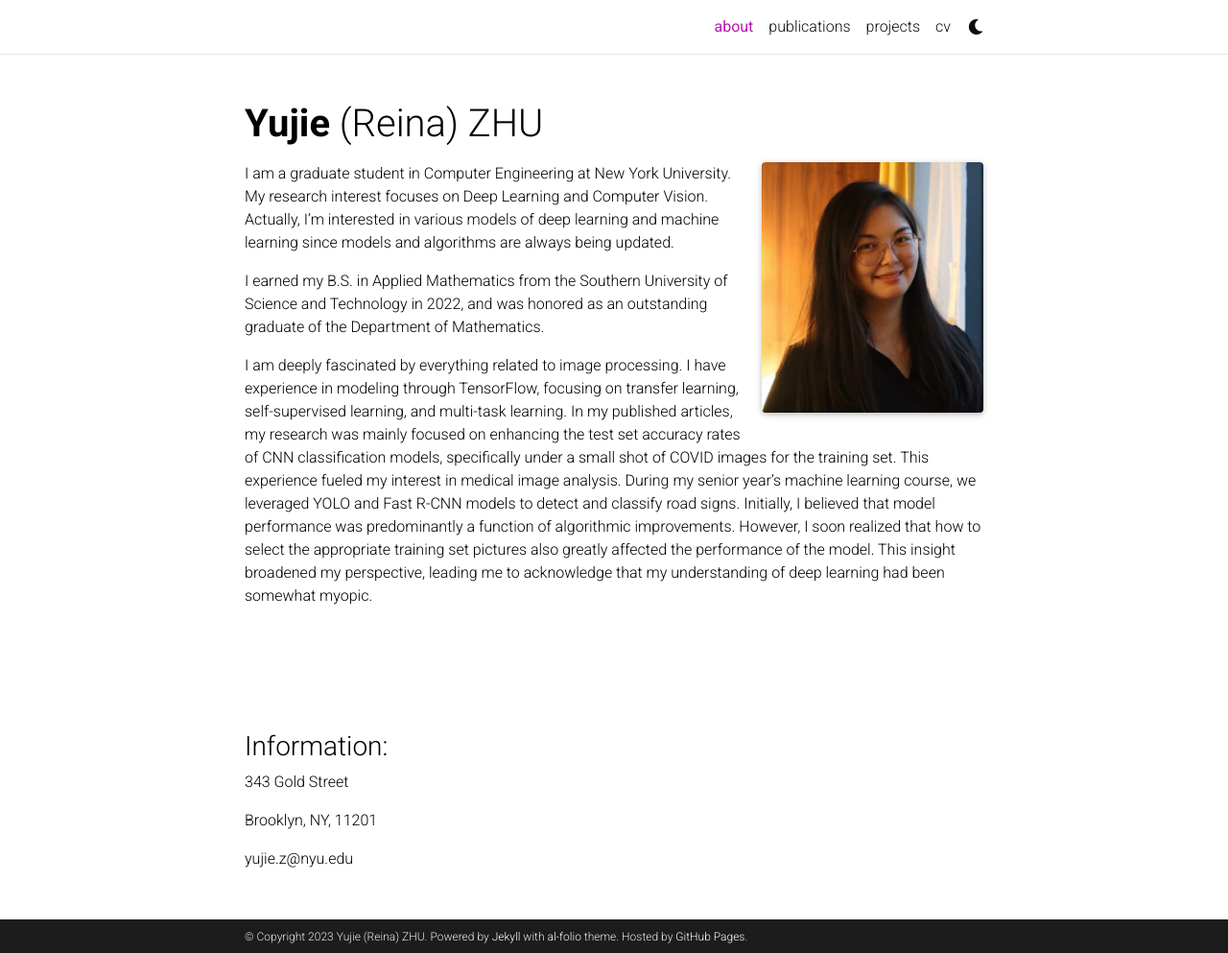
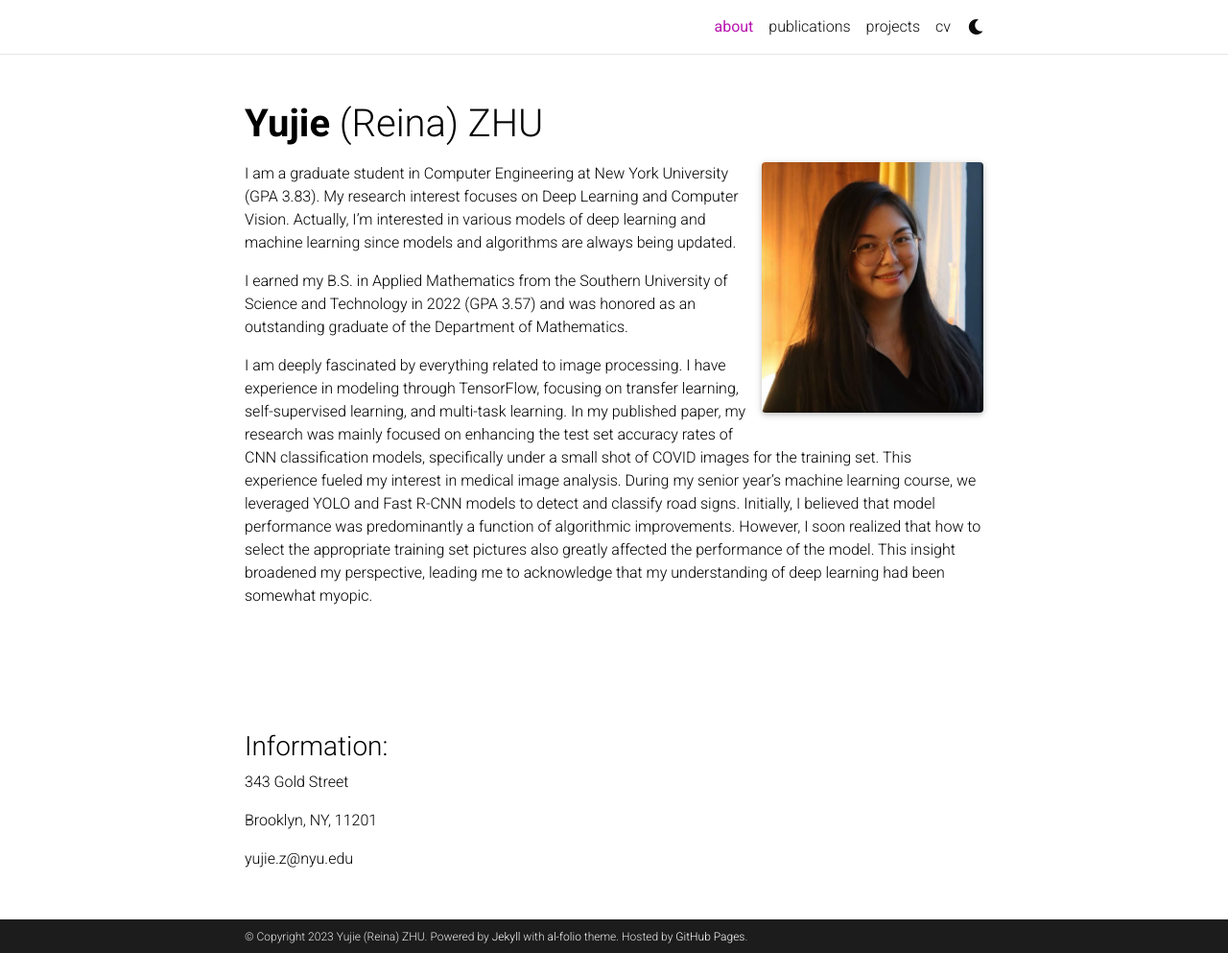
Before and after one commit to ReinaZhu/yujiezhu.github.io, a Jekyll site: the page built from _pages/about.md, in a window 1280 px wide and 993 px high. Shown: the whole window at 96% size. Built offline with Jekyll 4.4.1, drawn with Linux system fonts in a browser that asks for light colours; full-size pictures stand in for the smaller copies a plugin makes; comment, search, counter and statistics services are not loaded; a style sheet for code colours, icons or effects is not loaded.

Commit message:
Update about.md

```diff
--- a/_pages/about.md
+++ b/_pages/about.md
@@ -15,11 +15,11 @@ selected_papers: false # includes a list of papers marked as "selected={true}"
 social: false  # includes social icons at the bottom of the page
 ---
 
-I am a graduate student in Computer Engineering at New York University. My research interest focuses on Deep Learning and Computer Vision. Actually, I'm interested in various models of deep learning and machine learning since models and algorithms are always being updated.
+I am a graduate student in Computer Engineering at New York University (GPA 3.83). My research interest focuses on Deep Learning and Computer Vision. Actually, I'm interested in various models of deep learning and machine learning since models and algorithms are always being updated.
 
-I earned my B.S. in Applied Mathematics from the Southern University of Science and Technology in 2022, and was honored as an outstanding graduate of the Department of Mathematics.
+I earned my B.S. in Applied Mathematics from the Southern University of Science and Technology in 2022 (GPA 3.57) and was honored as an outstanding graduate of the Department of Mathematics.
 
-I am deeply fascinated by everything related to image processing. I have experience in modeling through TensorFlow, focusing on transfer learning, self-supervised learning, and multi-task learning. In my published articles, my research was mainly focused on enhancing the test set accuracy rates of CNN classification models, specifically under a small shot of COVID images for the training set. This experience fueled my interest in medical image analysis. During my senior year's machine learning course, we leveraged YOLO and Fast R-CNN models to detect and classify road signs. Initially, I believed that model performance was predominantly a function of algorithmic improvements. However, I soon realized that how to select the appropriate training set pictures also greatly affected the performance of the model. This insight broadened my perspective, leading me to acknowledge that my understanding of deep learning had been somewhat myopic.
+I am deeply fascinated by everything related to image processing. I have experience in modeling through TensorFlow, focusing on transfer learning, self-supervised learning, and multi-task learning. In my published paper, my research was mainly focused on enhancing the test set accuracy rates of CNN classification models, specifically under a small shot of COVID images for the training set. This experience fueled my interest in medical image analysis. During my senior year's machine learning course, we leveraged YOLO and Fast R-CNN models to detect and classify road signs. Initially, I believed that model performance was predominantly a function of algorithmic improvements. However, I soon realized that how to select the appropriate training set pictures also greatly affected the performance of the model. This insight broadened my perspective, leading me to acknowledge that my understanding of deep learning had been somewhat myopic.
 
 <br/>
 <br/>
```
